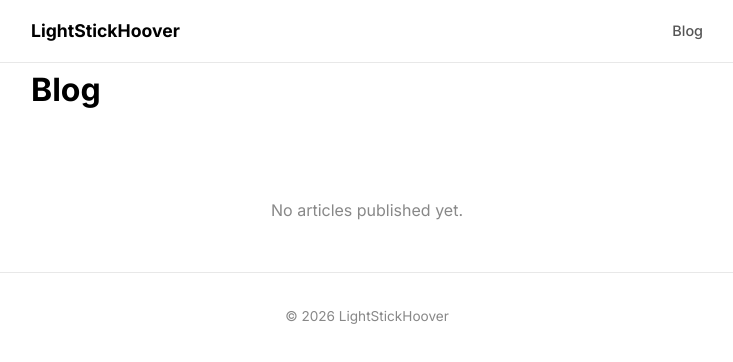
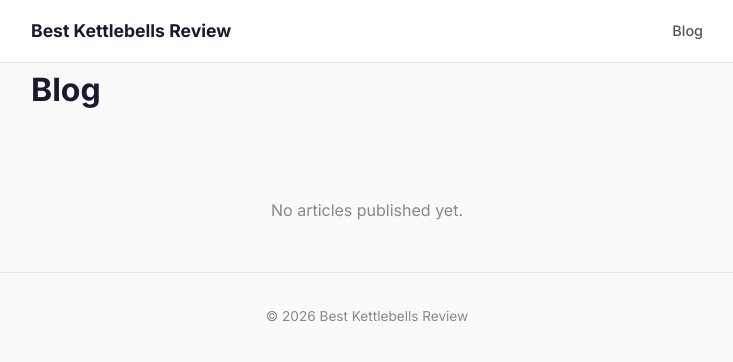
Before and after one commit to petermac7/scaling-octo-palm-tree, a plain HTML site: page public/blog/index.html in a window 1280 px wide. Shown: the whole page, without its empty margins (273-1006 px from the left). Drawn offline with Linux system fonts and the light colour scheme.

```diff
--- a/public/blog/index.html
+++ b/public/blog/index.html
@@ -3,13 +3,13 @@
 <head>
   <meta charset="UTF-8">
   <meta name="viewport" content="width=device-width, initial-scale=1.0">
-  <title>Blog — LightStickHoover</title>
-  <meta name="description" content="Latest articles from LightStickHoover">
-  <link rel="canonical" href="https://lightstickhooverreview.com/blog/">
-  <link rel="alternate" type="application/rss+xml" title="LightStickHoover RSS" href="/blog/rss.xml">
+  <title>Blog — Best Kettlebells Review</title>
+  <meta name="description" content="Latest articles from Best Kettlebells Review">
+  <link rel="canonical" href="https://bestkettlebellsreview.com/blog/">
+  <link rel="alternate" type="application/rss+xml" title="Best Kettlebells Review RSS" href="/blog/rss.xml">
   <link rel="preconnect" href="https://fonts.googleapis.com"><link rel="preconnect" href="https://fonts.gstatic.com" crossorigin><link href="https://fonts.googleapis.com/css2?family=Inter:wght@400;500;600;700&display=swap" rel="stylesheet">
   <style>
-    :root{--blog-primary:#32373c;--blog-text:#000000;--blog-bg:#ffffff;--blog-header-bg:#fff;--blog-border:#e8e8e8;--blog-font:'Inter',-apple-system,BlinkMacSystemFont,'Segoe UI',Roboto,Oxygen,Ubuntu,sans-serif}
+    :root{--blog-primary:#2563eb;--blog-text:#1a1a2e;--blog-bg:#fafafa;--blog-header-bg:#fff;--blog-border:#e8e8e8;--blog-font:'Inter',-apple-system,BlinkMacSystemFont,'Segoe UI',Roboto,Oxygen,Ubuntu,sans-serif}
     *,*::before,*::after{box-sizing:border-box;margin:0;padding:0}
     body{font-family:var(--blog-font);line-height:1.7;color:var(--blog-text);background:var(--blog-bg)}
     .blog-container{max-width:720px;margin:0 auto;padding:0 1.5rem}
@@ -63,7 +63,7 @@
     <div class="blog-container">
       <a href="/" class="blog-logo">
 
-        <span>LightStickHoover</span>
+        <span>Best Kettlebells Review</span>
       </a>
       <nav><a href="/blog/">Blog</a></nav>
     </div>
@@ -76,7 +76,7 @@
   </main>
   <footer class="blog-footer">
     <div class="blog-container">
-      <p>&copy; 2026 LightStickHoover</p>
+      <p>&copy; 2026 Best Kettlebells Review</p>
     </div>
   </footer>
 </body>
```
